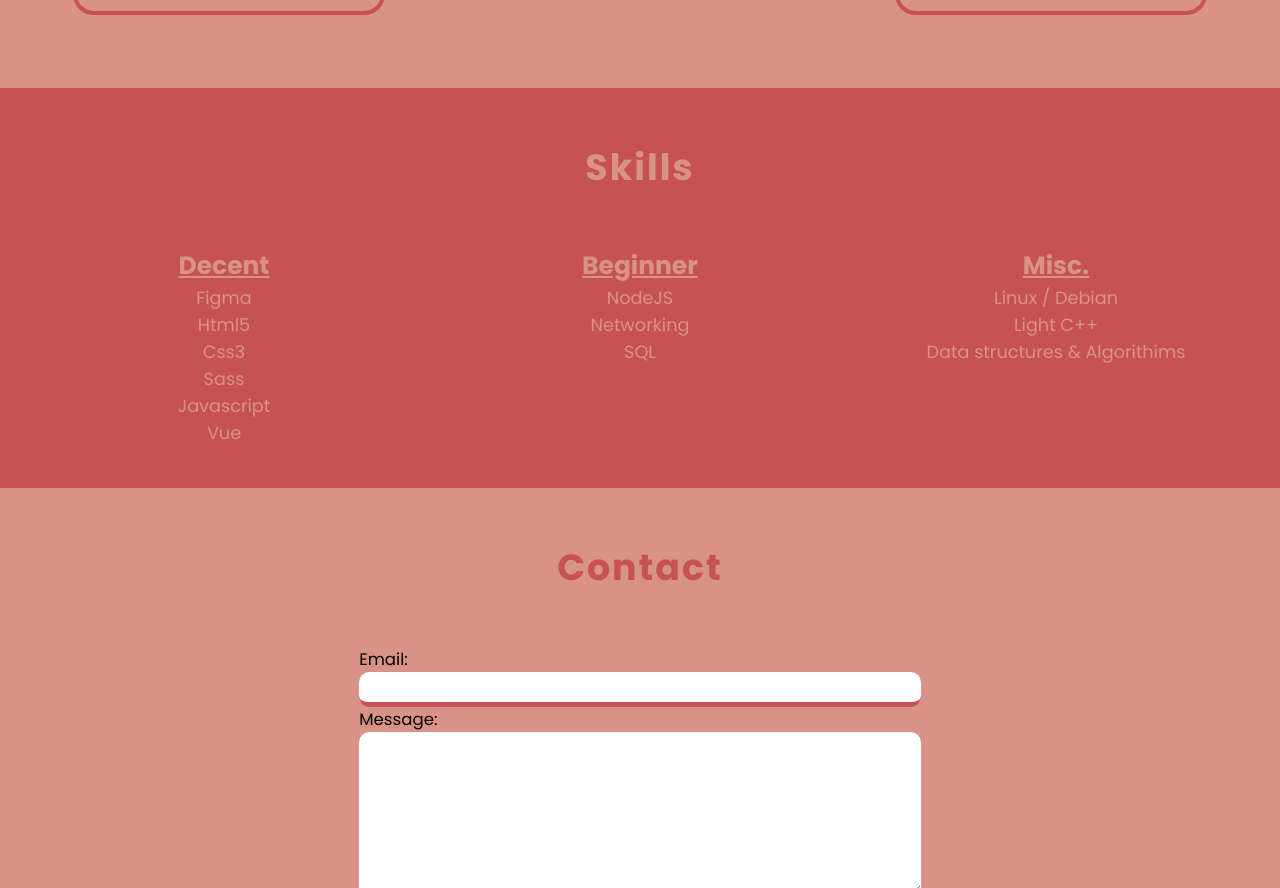
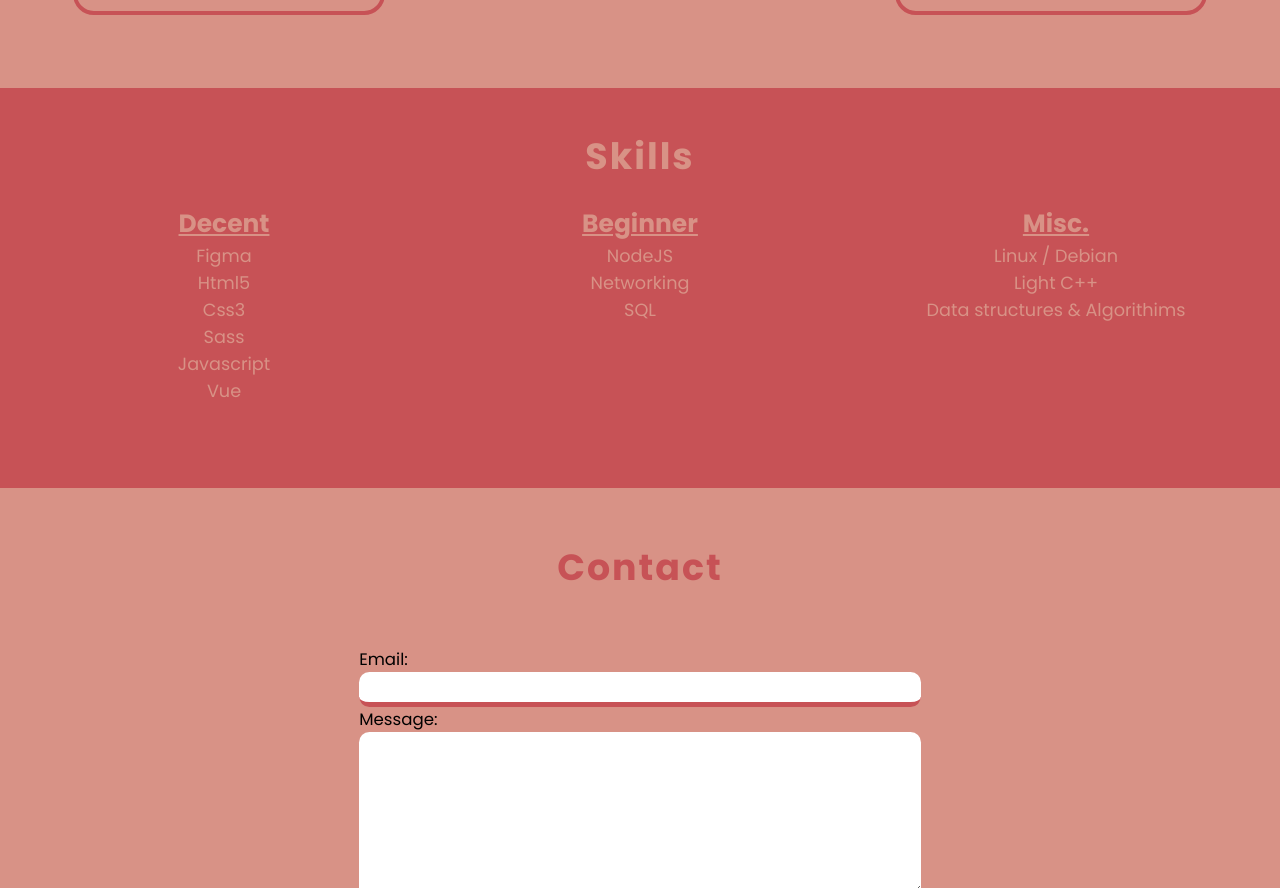
Before and after one commit to wwwwLulu/Portfolio, a website: page index.html in a window 1280 px wide. Shown: the part 2141-3029 px from the top of the page. Drawn offline with Linux system fonts and the light colour scheme.

Commit message:
Style fix, skills heading margin lower

```diff
--- a/sass/component/_skills.scss
+++ b/sass/component/_skills.scss
@@ -5,10 +5,11 @@
     color: var(--color-primary);
     display: flex;
     align-items: center;
+    padding: 2rem 0;
     flex-direction: column;
 
     &__heading {
-        margin: 5rem 0;
+        margin: 2rem 0;
     }
     &__container {
         display: flex;
@@ -28,7 +29,7 @@
     }
 }
 
-@media(max-width: 1150px) {
+@media (max-width: 1150px) {
     .skills {
         &__container {
             flex-direction: column;
```
Also changed, not shown: css/style.css.
